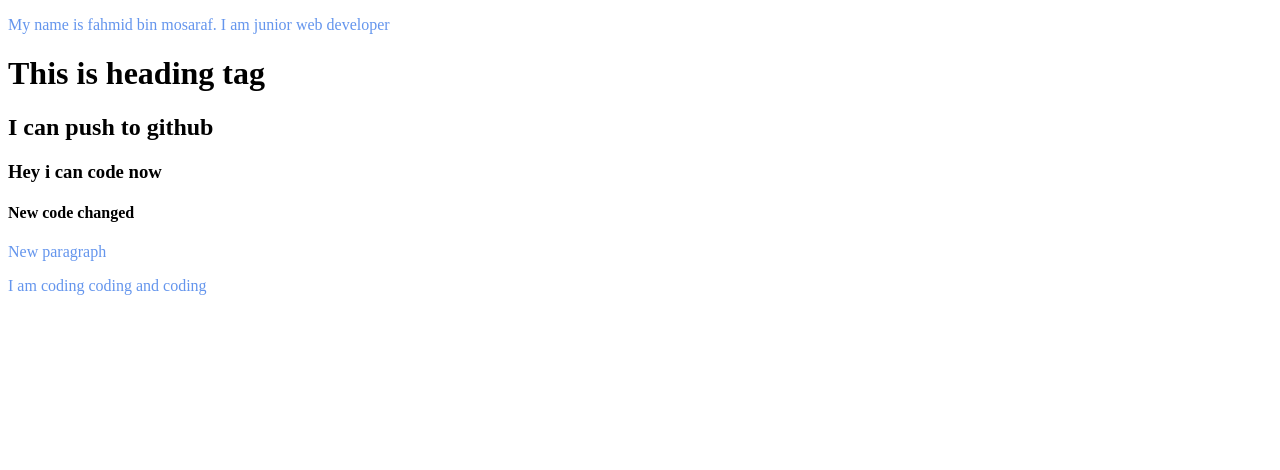
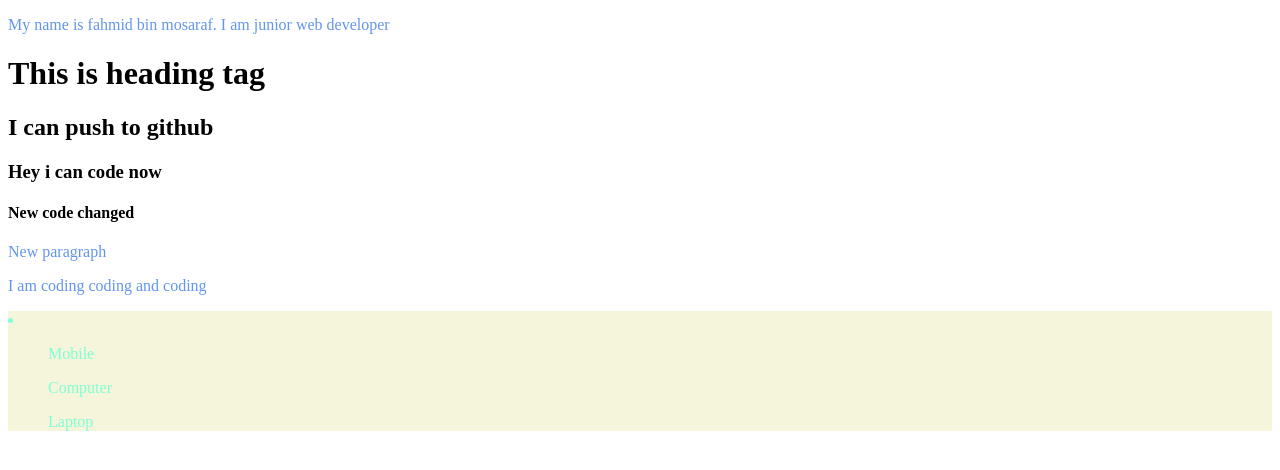
Before and after one commit to Fahmid10/my-second-repo, a plain HTML site: page index.html in a window 1280 px wide. Drawn offline with Linux system fonts and the light colour scheme.

Commit message:
added list item

```diff
--- a/index.html
+++ b/index.html
@@ -15,5 +15,10 @@
     <h4>New code changed</h4>
     <p>New paragraph</p>
     <p>I am coding coding and coding</p>
+    <li>
+        <ul>Mobile</ul>
+        <ul>Computer</ul>
+        <ul>Laptop</ul>
+    </li>
 </body>
 </html>
--- a/style.css
+++ b/style.css
@@ -1,3 +1,7 @@
 p{
     color: cornflowerblue;
 }
+li{
+    color: aquamarine;
+    background-color: beige;
+}
```
